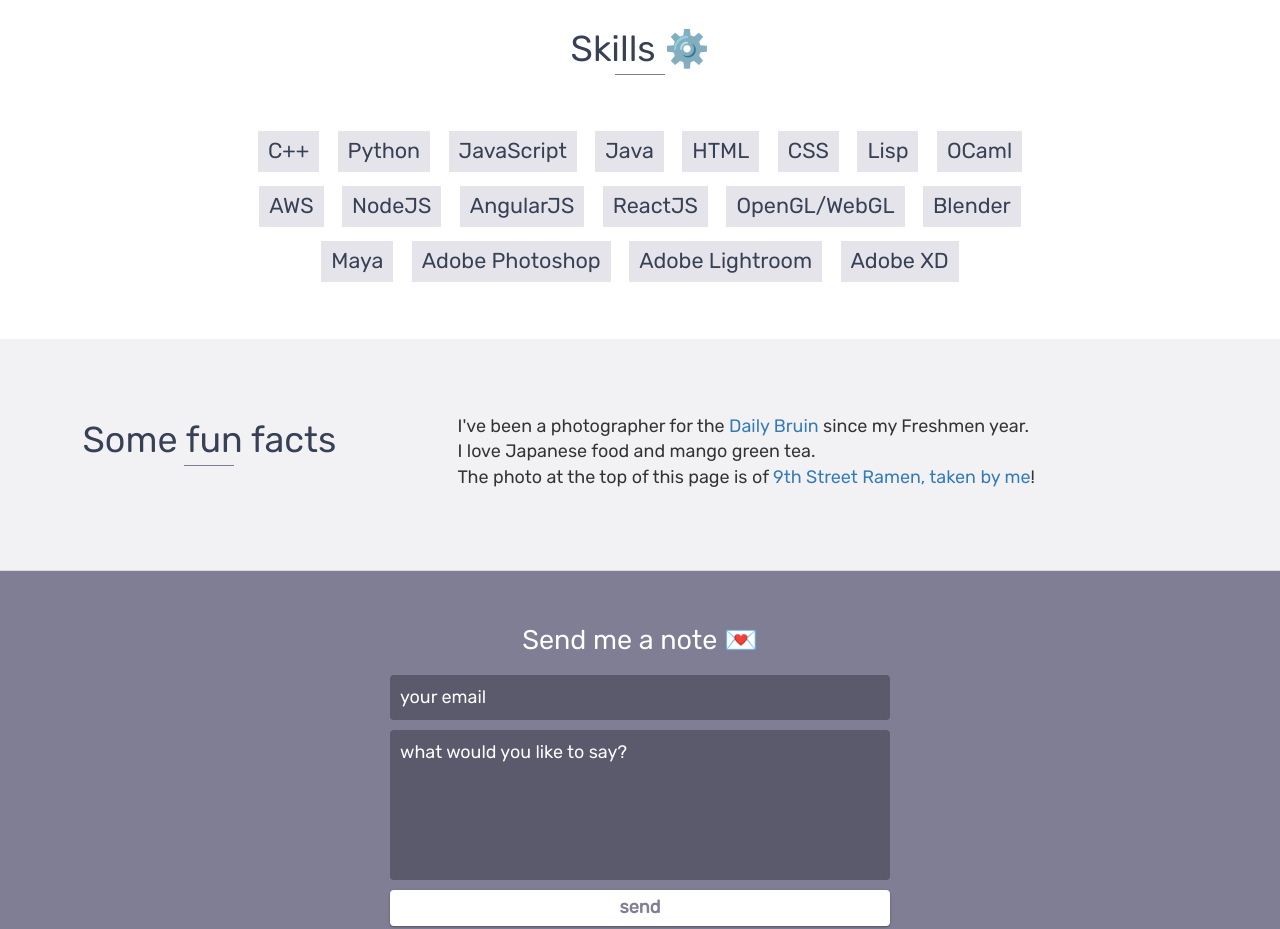
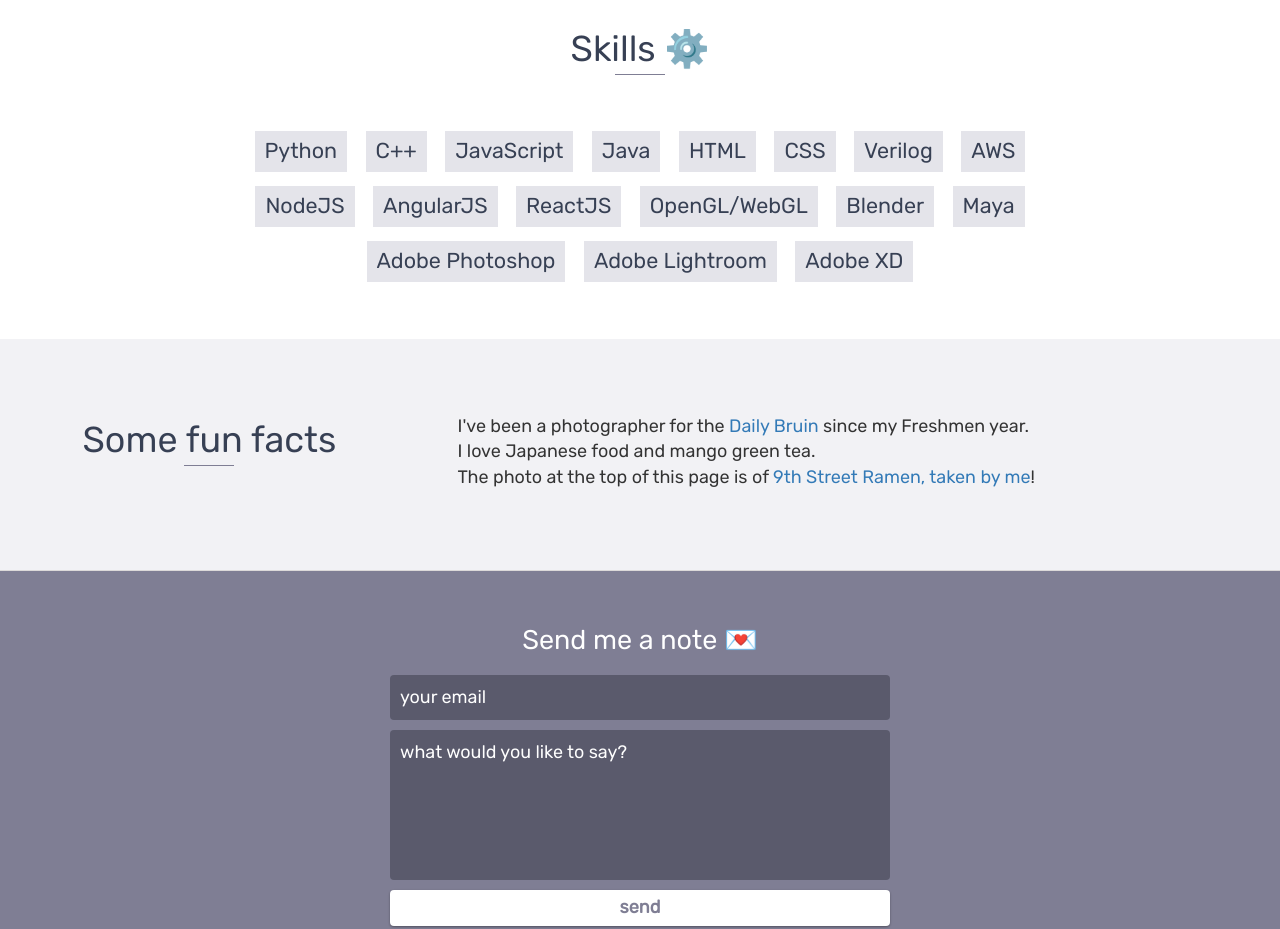
Before and after one commit to estherwli/estherwli.github.io, a website: page index.html in a window 1280 px wide. Shown: the part 3900-4829 px from the top of the page. Drawn offline with nearby package versions, Linux system fonts and the light colour scheme.

Commit message:
Update index.html

```diff
--- a/index.html
+++ b/index.html
@@ -226,14 +226,13 @@
     <div id="skills">
         <h2 class="heading">Skills ⚙️</h2>
         <ul>
-            <li>C++</li>
-            <li>Python</li>
+	    <li>Python</li>
+	    <li>C++</li>
             <li>JavaScript</li>
             <li>Java</li>
             <li>HTML</li>
             <li>CSS</li>
-            <li>Lisp</li>
-            <li>OCaml</li>
+            <li>Verilog</li>
             <li>AWS</li>
             <li>NodeJS</li>
             <li>AngularJS</li>
```
